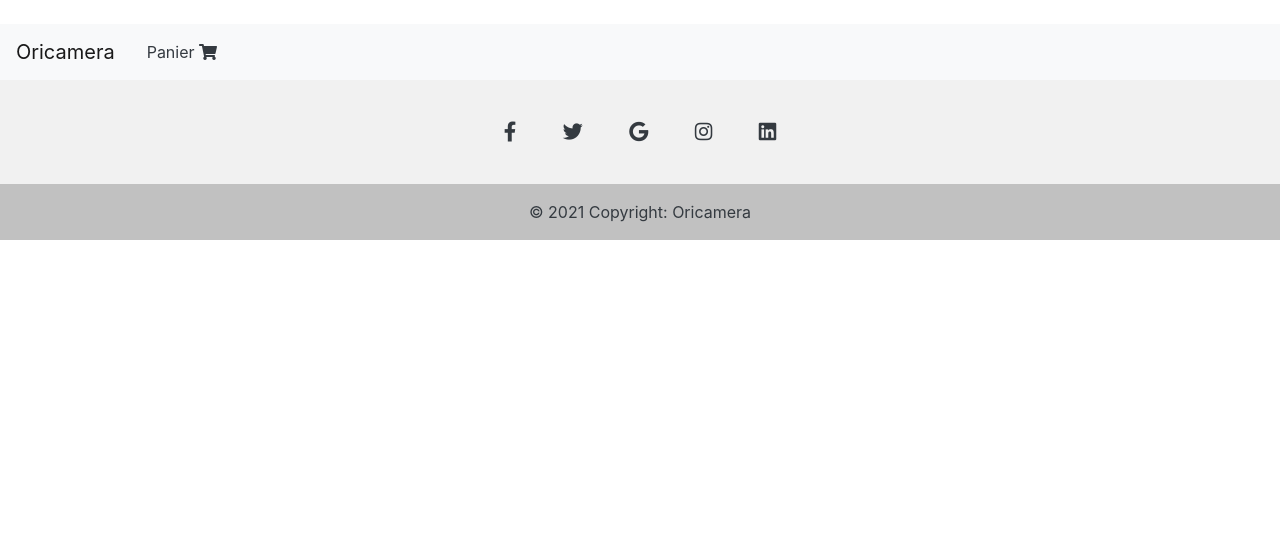
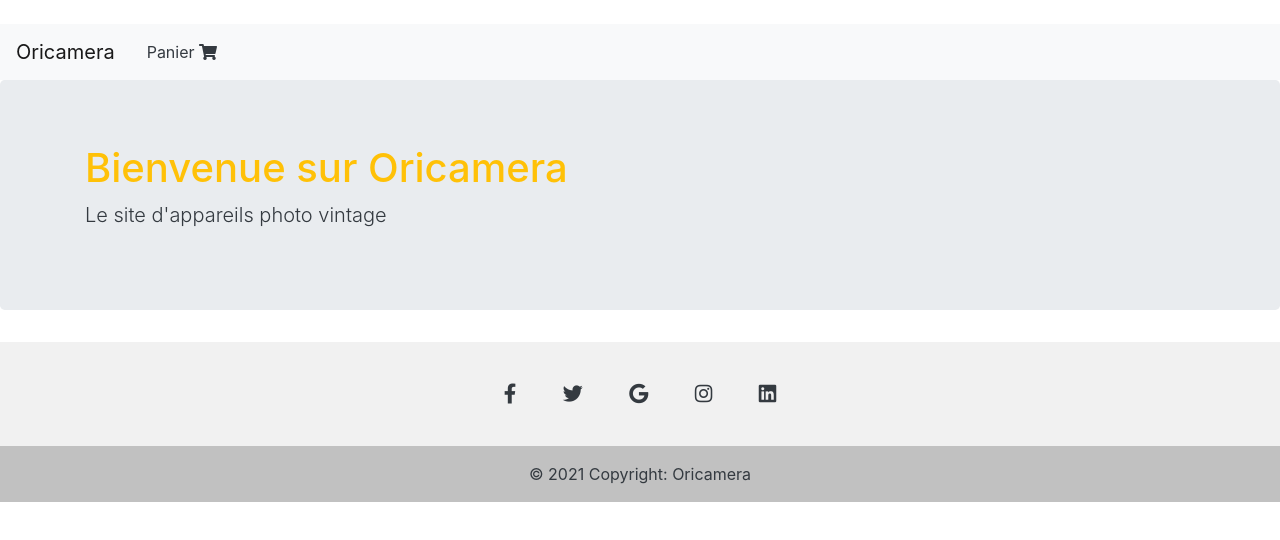
Before and after one commit to Meliss-dev/aiello-P5, a plain HTML site: page frontend/index.html in a window 1280 px wide. Drawn offline with nearby package versions, Linux system fonts and the light colour scheme.

Commit message:
MAJ index.html

```diff
--- a/frontend/index.html
+++ b/frontend/index.html
@@ -24,7 +24,27 @@
          </nav>
 
      </header>
-<body>
+
+     <main>
+
+        <div class= jumbotron >
+            <div class=container>
+                    <h1 class="display-5 text-warning shadow-none">Bienvenue sur Oricamera</h1>
+                    <p class="lead text-dark">Le site d'appareils photo vintage</p>
+            </div>
+        </div>
+
+
+
+
+        <div class="container" >
+            <div class="row" id="products" >
+
+            </div>
+
+        </div>
+
+    </main>
 
     <footer class="text-center text-white" style="background-color: #f1f1f1;">
         <!-- Grid container -->
```
